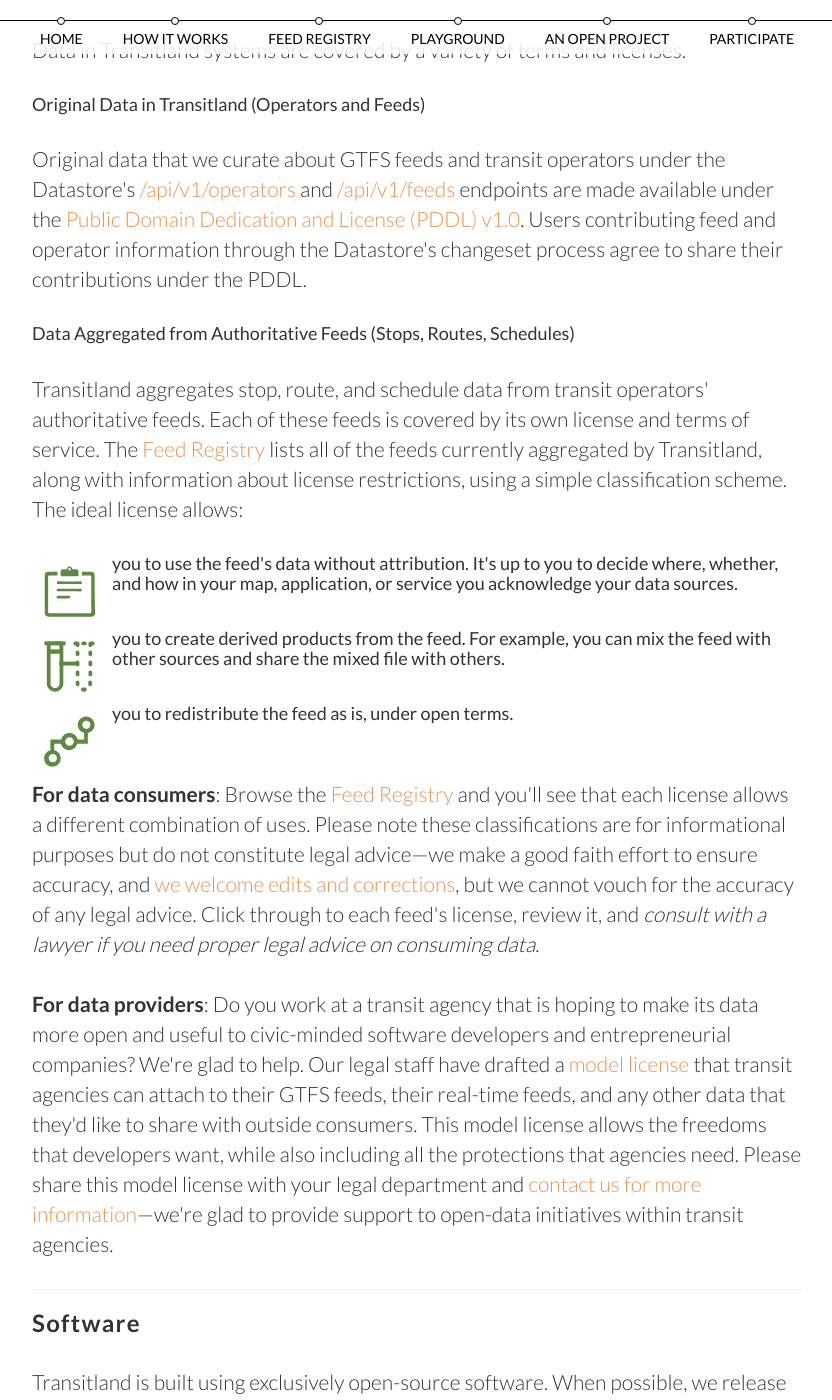
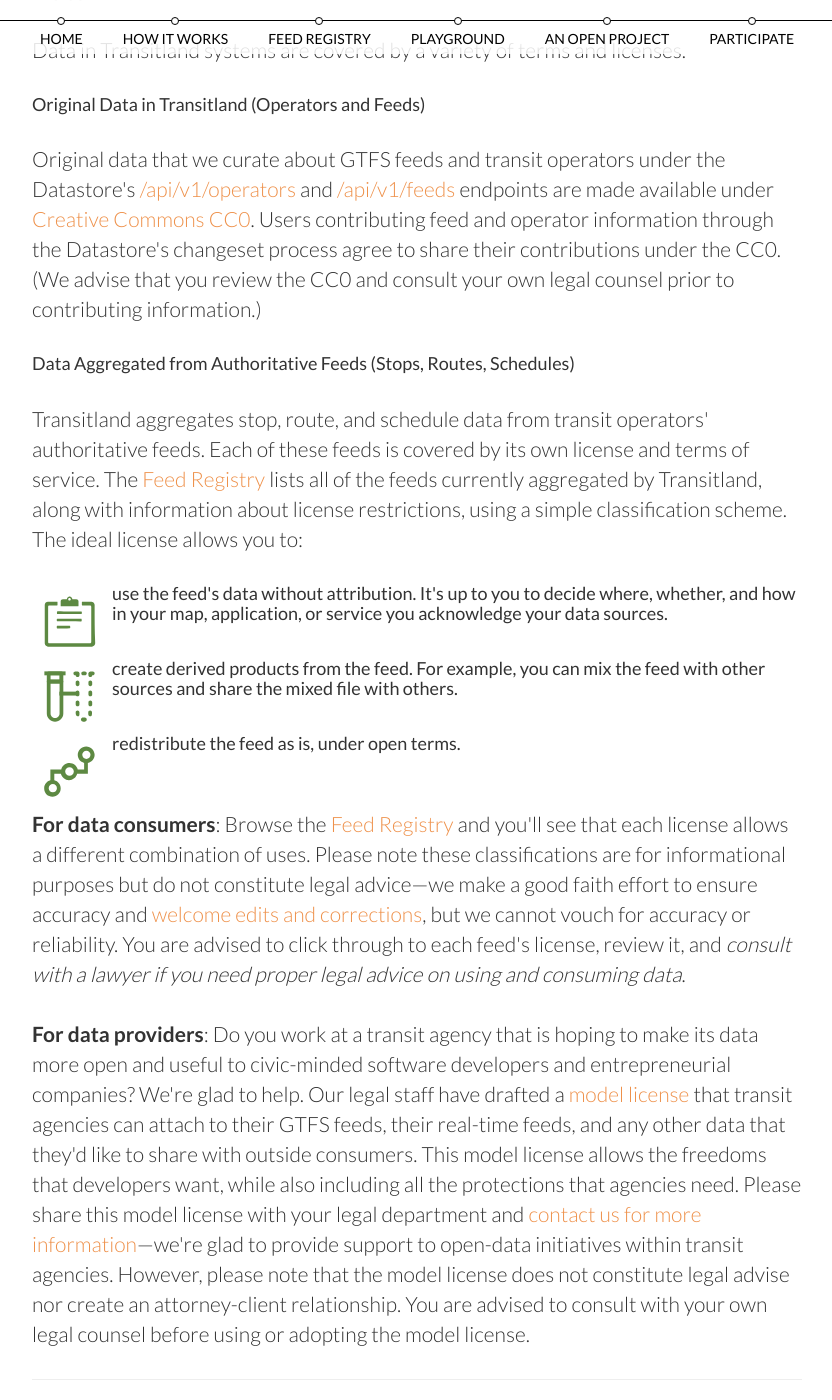
Before and after one commit to transitland/www-transit-land, a Jekyll site: the page built from an-open-project/index.html, in a window 1280 px wide and 1400 px high, scrolled down 499 px. Shown: the whole window, without its empty margins (223-1055 px from the left). Built offline with Jekyll 4.4.1, drawn with Linux system fonts in a browser that asks for light colours; nearby versions of some CDN libraries; some of the changed text lies outside the part shown.

Commit message:
changes to legal copy
to go along with Feed Registry launch

```diff
--- a/an-open-project/index.html
+++ b/an-open-project/index.html
@@ -16,24 +16,24 @@
 
       <h4>Original Data in Transitland (Operators and Feeds)</h4>
       <p>Original data that we curate about GTFS feeds and transit operators under the Datastore's <a href="https://transit.land/api/v1/operators">/api/v1/operators</a> and <a href="https://transit.land/api/v1/feeds">/api/v1/feeds</a> endpoints are made
-        available under the <a href="http://opendatacommons.org/licenses/pddl/summary/">Public Domain Dedication and License (PDDL) v1.0</a>. Users contributing feed and operator information through the Datastore's changeset process agree to share their
-        contributions under the PDDL.</p>
+        available under <a href="https://creativecommons.org/about/cc0">Creative Commons CC0</a>. Users contributing feed and operator information through the Datastore's changeset process agree to share their
+        contributions under the CC0. (We advise that you review the CC0 and consult your own legal counsel prior to contributing information.)</p>
 
       <a name="aggregated-data"></a>
       <h4>Data Aggregated from Authoritative Feeds (Stops, Routes, Schedules)</h4>
       <p>Transitland aggregates stop, route, and schedule data from transit operators' authoritative feeds. Each of these feeds is covered by its own license and terms of service. The <a href="/feed-registry">Feed Registry</a> lists all of the feeds currently
-        aggregated by Transitland, along with information about license restrictions, using a simple classification scheme. The ideal license allows:</p>
+        aggregated by Transitland, along with information about license restrictions, using a simple classification scheme. The ideal license allows you to:</p>
 
       <div class="license-attr">
-        <h4 style="clear: both;"><div class="not-requires-attr"></div> you to use the feed's data without attribution. It's up to you to decide where, whether, and how in your map, application, or service you acknowledge your data sources.</h4>
-        <h4 style="clear: both;"><div class="allow-derivation"></div> you to create derived products from the feed. For example, you can mix the feed with other sources and share the mixed file with others.</h4>
-        <h4 style="clear: both;"><div class="allow-redistribution"></div> you to redistribute the feed as is, under open terms.</h4>
+        <h4 style="clear: both;"><div class="not-requires-attr"></div> use the feed's data without attribution. It's up to you to decide where, whether, and how in your map, application, or service you acknowledge your data sources.</h4>
+        <h4 style="clear: both;"><div class="allow-derivation"></div> create derived products from the feed. For example, you can mix the feed with other sources and share the mixed file with others.</h4>
+        <h4 style="clear: both;"><div class="allow-redistribution"></div> redistribute the feed as is, under open terms.</h4>
       </div>
 
-      <p style="clear: both;"><strong>For data consumers</strong>: Browse the <a href="/feed-registry">Feed Registry</a> and you'll see that each license allows a different combination of uses. Please note these classifications are for informational purposes but do not constitute legal advice&mdash;we make a good faith effort to ensure accuracy, and <a href="mailto:transitland@mapzen.com">we welcome edits and corrections</a>, but we cannot vouch for the accuracy of any legal advice. Click through to each feed's license, review it, and <em>consult with a lawyer if you need proper legal advice on consuming data</em>.</p>
+      <p style="clear: both;"><strong>For data consumers</strong>: Browse the <a href="/feed-registry">Feed Registry</a> and you'll see that each license allows a different combination of uses. Please note these classifications are for informational purposes but do not constitute legal advice&mdash;we make a good faith effort to ensure accuracy and <a href="mailto:transitland@mapzen.com">welcome edits and corrections</a>, but we cannot vouch for accuracy or reliability. You are advised to click through to each feed's license, review it, and <em>consult with a lawyer if you need proper legal advice on using and consuming data</em>.</p>
 
       <a name="for-data-providers"></a>
-      <p><strong>For data providers</strong>: Do you work at a transit agency that is hoping to make its data more open and useful to civic-minded software developers and entrepreneurial companies? We're glad to help. Our legal staff have drafted a <a href="transitland-model-license.docx">model license</a> that transit agencies can attach to their GTFS feeds, their real-time feeds, and any other data that they'd like to share with outside consumers. This model license allows the freedoms that developers want, while also including all the protections that agencies need. Please share this model license with your legal department and <a href="mailto:transitland@mapzen.com">contact us for more information</a>&mdash;we're glad to provide support to open-data initiatives within transit agencies.<p>
+      <p><strong>For data providers</strong>: Do you work at a transit agency that is hoping to make its data more open and useful to civic-minded software developers and entrepreneurial companies? We're glad to help. Our legal staff have drafted a <a href="transitland-model-license.docx">model license</a> that transit agencies can attach to their GTFS feeds, their real-time feeds, and any other data that they'd like to share with outside consumers. This model license allows the freedoms that developers want, while also including all the protections that agencies need. Please share this model license with your legal department and <a href="mailto:transitland@mapzen.com">contact us for more information</a>&mdash;we're glad to provide support to open-data initiatives within transit agencies. However, please note that the model license does not constitute legal advise nor create an attorney-client relationship. You are advised to consult with your own legal counsel before using or adopting the model license.<p>
 
       <hr>
       <h3>Software</h3>
@@ -41,7 +41,7 @@
         is <a href="https://github.com/transitland">publicly available on GitHub</a>.</p>
       <hr>
       <h3>Direction</h3>
-      <p>Transitland is sponsored by <a href="https://mapzen.com/">Mapzen</a>. It's staff employed at Mapzen who have created Transitland and are setting its direction. We welcome partners who would like to be involved in Transitland, especially those who
+      <p>Transitland is created and run by <a href="https://mapzen.com/">Mapzen</a> and its employees. We welcome partners who would like to be involved in Transitland, especially those who
         care about technical nuts-and-bolts and those who care about building a system that's useful for enthusiasts and non-experts.</p>
       <p>There are already venues for negotiating data-interoperability specifications and debating general transit / transportation / planning topics. The point of Transitland is to create transit data services that work&mdash;even if they're not perfect
         be-all-end-alls.
```
